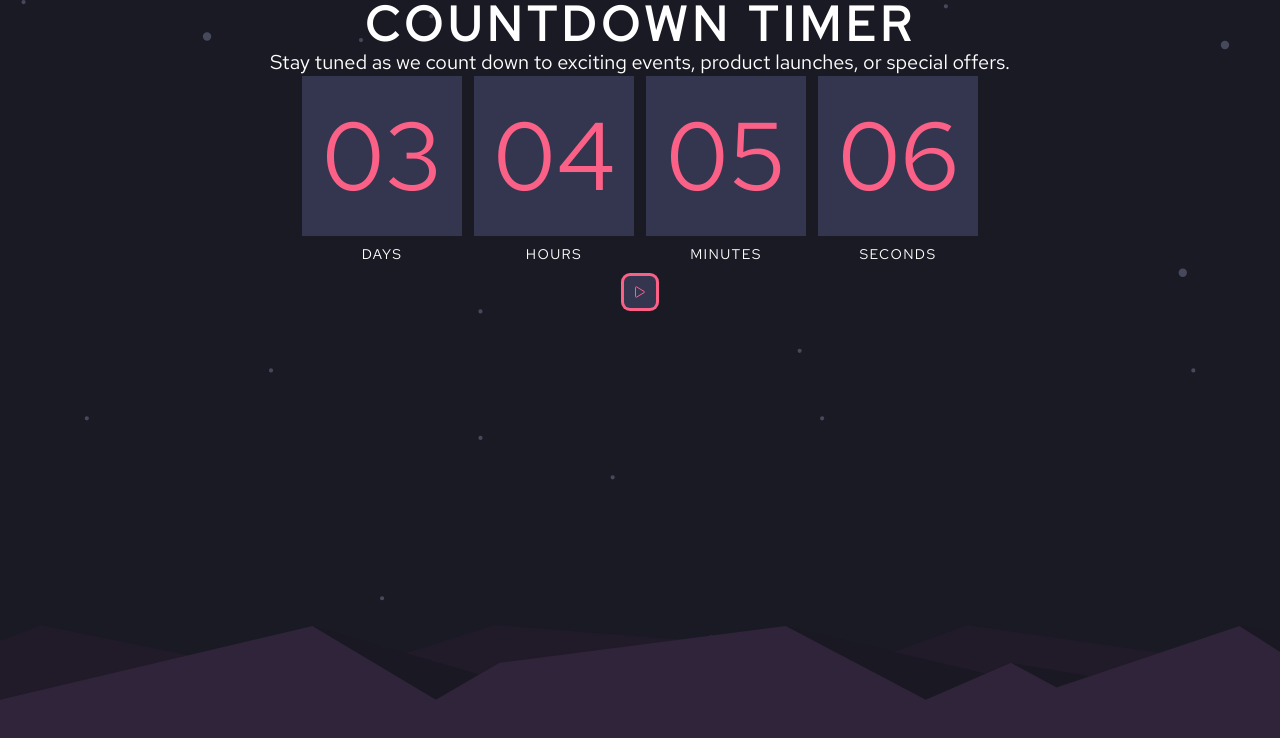
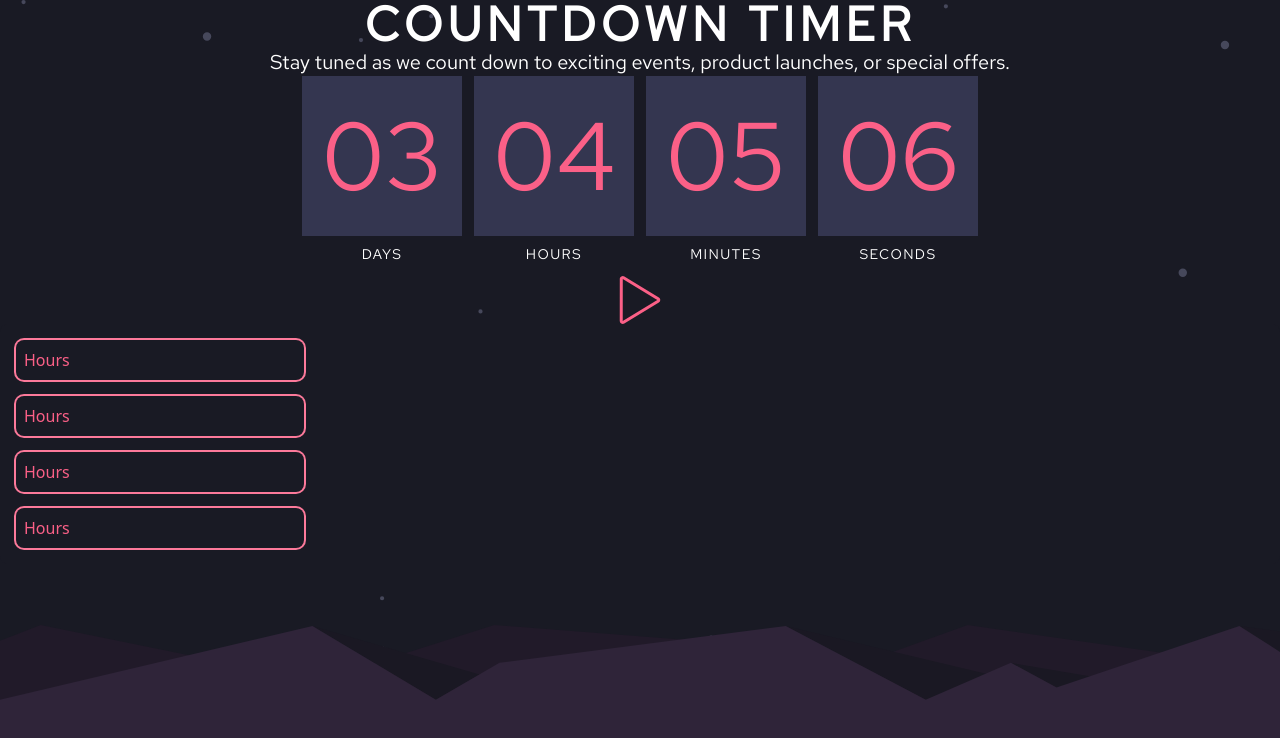
Before and after one commit to ABKodes/countdown-timer, a React (Vite) app: page / in a window 1280 px wide. Shown: the top 738 px of the page. Built offline with nearby package versions, Linux system fonts and the light colour scheme.

Commit message:
included a text input

```diff
--- a/src/components/Countdown.jsx
+++ b/src/components/Countdown.jsx
@@ -1,53 +1,121 @@
-import { IoPlayOutline } from "react-icons/io5";
+import { SlControlPlay } from "react-icons/sl";
+import { SlControlPause } from "react-icons/sl";
+import { CiStop1 } from "react-icons/ci";
+import { RxReload } from "react-icons/rx";
 function Countdown() {
   return (
     <>
       <div className="flex justify-center space-x-3">
         <div className="items-center space-y-2">
-          <div className="flex h-24 w-24 items-center justify-center bg-[#343650] md:h-40 md:w-40">
-            <p className="font-red-hat text-4xl text-[#fb6087] md:text-8xl">
+          <div className="flex h-24 w-24 items-center justify-center bg-[#343650] lg:h-40 lg:w-40">
+            <p className="font-red-hat text-4xl text-[#fb6087] lg:text-8xl">
               03
             </p>
           </div>
-          <p className="text-center font-red-hat text-xs uppercase tracking-widest text-white md:text-sm">
+          <p className="text-center font-red-hat text-xs uppercase tracking-widest text-white lg:text-sm">
             Days
           </p>
         </div>
         <div className="items-center space-y-2">
-          <div className="flex h-24 w-24 items-center justify-center bg-[#343650] md:h-40 md:w-40">
-            <p className="font-red-hat text-4xl text-[#fb6087] md:text-8xl">
+          <div className="flex h-24 w-24 items-center justify-center bg-[#343650] lg:h-40 lg:w-40">
+            <p className="font-red-hat text-4xl text-[#fb6087] lg:text-8xl">
               04
             </p>
           </div>
-          <p className=" text-center font-red-hat text-xs uppercase  tracking-widest text-white md:text-sm">
+          <p className=" text-center font-red-hat text-xs uppercase  tracking-widest text-white lg:text-sm">
             Hours
           </p>
         </div>
         <div className="items-center space-y-2">
-          <div className="flex h-24 w-24 items-center justify-center bg-[#343650] md:h-40 md:w-40">
-            <p className="font-red-hat text-4xl text-[#fb6087] md:text-8xl">
+          <div className="flex h-24 w-24 items-center justify-center bg-[#343650] lg:h-40 lg:w-40">
+            <p className="font-red-hat text-4xl text-[#fb6087] lg:text-8xl">
               05
             </p>
           </div>
-          <p className="text-center font-red-hat text-xs uppercase tracking-widest text-white md:text-sm">
+          <p className="text-center font-red-hat text-xs uppercase tracking-widest text-white lg:text-sm">
             Minutes
           </p>
         </div>
         <div className="items-center space-y-2">
-          <div className="flex h-24 w-24 items-center justify-center bg-[#343650] md:h-40 md:w-40">
-            <p className="font-red-hat text-4xl text-[#fb6087] md:text-8xl">
+          <div className="flex h-24 w-24 items-center justify-center bg-[#343650] lg:h-40 lg:w-40">
+            <p className="font-red-hat text-4xl text-[#fb6087] lg:text-8xl">
               06
             </p>
           </div>
-          <p className="text-center font-red-hat text-xs uppercase tracking-widest text-white md:text-sm">
+          <p className="text-center font-red-hat text-xs uppercase tracking-widest text-white lg:text-sm">
             Seconds
           </p>
         </div>
       </div>
-      <div className="my-3 flex justify-center">
-        <button className="rounded-md bg-[#343650] p-2 font-red-hat text-white ring ring-[#fb6087] hover:bg-opacity-60 hover:text-[#fb6087]">
-          <IoPlayOutline className="text-[#fb6087]" />
+      <div className="mt-3 flex items-center justify-center">
+        <button className="text-[#fb6087] transition-colors duration-300 hover:text-[#F9154F] hover:duration-300 sm:text-3xl md:text-4xl lg:text-5xl">
+          <SlControlPlay className="" />
+          <SlControlPause className="hidden" />
+          <CiStop1 className="hidden" />
+          <RxReload className="hidden" />
         </button>
+      </div>
+      <div className="rounded-lg bg-[#191a24] p-4 space-y-4">
+        <div className="relative bg-inherit">
+          <input
+            type="text"
+            id="username"
+            name="username"
+            className="peer h-10 w-72 rounded-lg bg-transparent px-2 text-[#fb6087] placeholder-transparent ring-2 ring-[#FC799A] transition-colors duration-300 focus:border-rose-600 focus:outline-none focus:ring-[#f9154f]"
+            placeholder="Hours"
+          />
+          <label
+            htmlFor="username"
+            className="absolute -top-3 left-0 mx-1 cursor-text bg-inherit px-1 text-[#fb6087] transition-all transition-colors duration-300 peer-placeholder-shown:top-2 peer-placeholder-shown:text-base peer-placeholder-shown:text-[#fb6087] peer-focus:-top-3 peer-focus:text-sm peer-focus:text-[#f9154f]"
+          >
+            Hours
+          </label>
+        </div>
+        <div className="relative bg-inherit">
+          <input
+            type="text"
+            id="username"
+            name="username"
+            className="peer h-10 w-72 rounded-lg bg-transparent px-2 text-[#fb6087] placeholder-transparent ring-2 ring-[#FC799A] transition-colors duration-300 focus:border-rose-600 focus:outline-none focus:ring-[#f9154f]"
+            placeholder="Hours"
+          />
+          <label
+            htmlFor="username"
+            className="absolute -top-3 left-0 mx-1 cursor-text bg-inherit px-1 text-[#fb6087] transition-all transition-colors duration-300 peer-placeholder-shown:top-2 peer-placeholder-shown:text-base peer-placeholder-shown:text-[#fb6087] peer-focus:-top-3 peer-focus:text-sm peer-focus:text-[#f9154f]"
+          >
+            Hours
+          </label>
+        </div>
+        <div className="relative bg-inherit">
+          <input
+            type="text"
+            id="username"
+            name="username"
+            className="peer h-10 w-72 rounded-lg bg-transparent px-2 text-[#fb6087] placeholder-transparent ring-2 ring-[#FC799A] transition-colors duration-300 focus:border-rose-600 focus:outline-none focus:ring-[#f9154f]"
+            placeholder="Hours"
+          />
+          <label
+            htmlFor="username"
+            className="absolute -top-3 left-0 mx-1 cursor-text bg-inherit px-1 text-[#fb6087] transition-all transition-colors duration-300 peer-placeholder-shown:top-2 peer-placeholder-shown:text-base peer-placeholder-shown:text-[#fb6087] peer-focus:-top-3 peer-focus:text-sm peer-focus:text-[#f9154f]"
+          >
+            Hours
+          </label>
+        </div>
+        <div className="relative bg-inherit">
+          <input
+            type="text"
+            id="username"
+            name="username"
+            className="peer h-10 w-72 rounded-lg bg-transparent px-2 text-[#fb6087] placeholder-transparent ring-2 ring-[#FC799A] transition-colors duration-300 focus:border-rose-600 focus:outline-none focus:ring-[#f9154f]"
+            placeholder="Hours"
+          />
+          <label
+            htmlFor="username"
+            className="absolute -top-3 left-0 mx-1 cursor-text bg-inherit px-1 text-[#fb6087] transition-all transition-colors duration-300 peer-placeholder-shown:top-2 peer-placeholder-shown:text-base peer-placeholder-shown:text-[#fb6087] peer-focus:-top-3 peer-focus:text-sm peer-focus:text-[#f9154f]"
+          >
+            Hours
+          </label>
+        </div>
       </div>
     </>
   );
```
